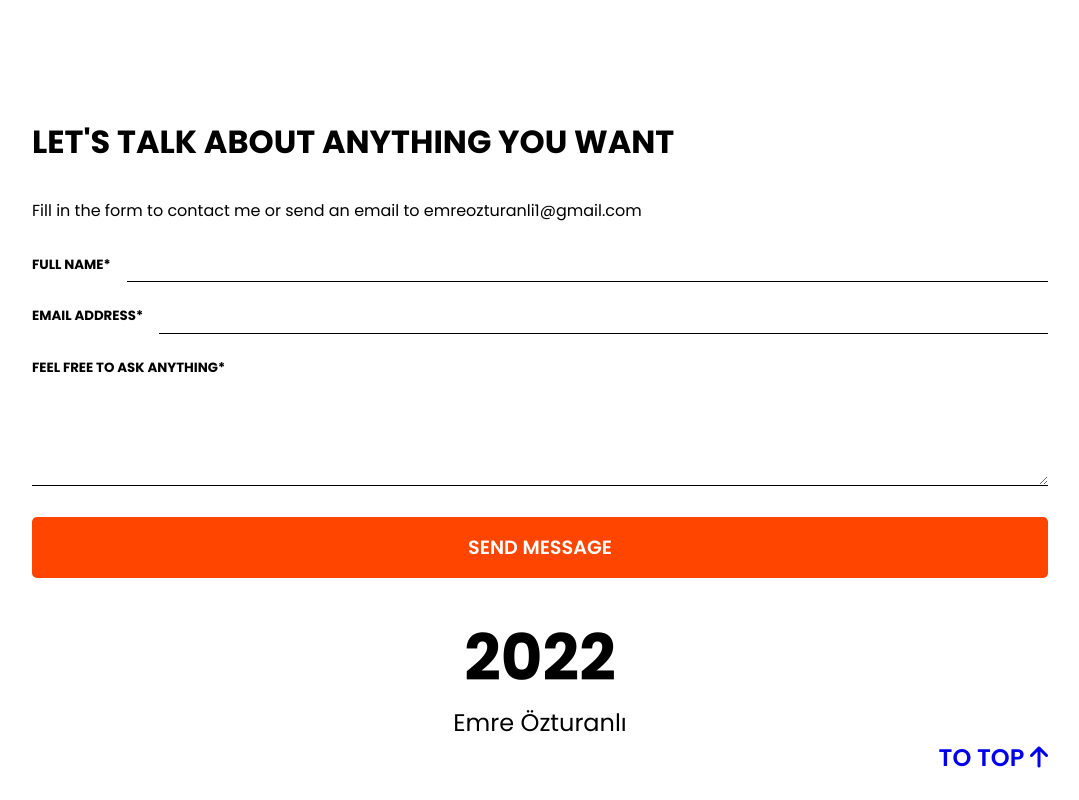
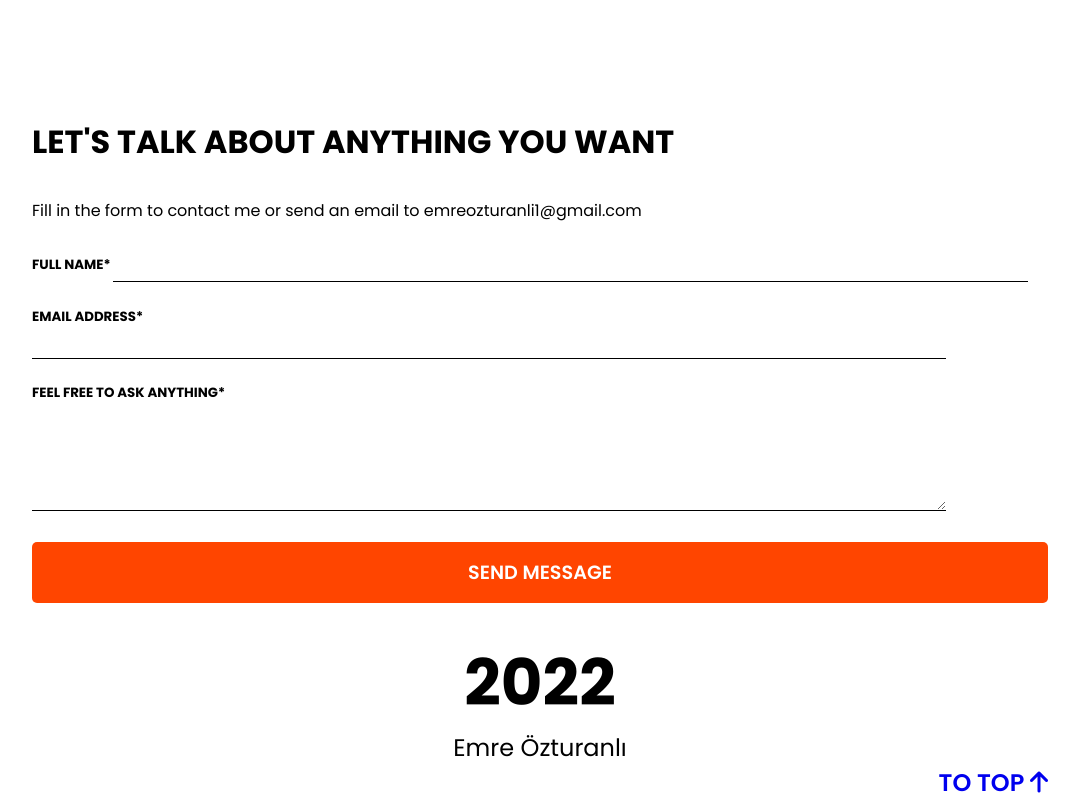
Before and after one commit to emreozturanli/Portfolio-Website-Template-2, a plain HTML site: page index.html in a window 1280 px wide. Shown: the part 4098-4898 px from the top of the page, without its empty margins (200-1279 px from the left). Drawn offline with Linux system fonts and the light colour scheme.

Commit message:
Update style.css

```diff
--- a/style.css
+++ b/style.css
@@ -60,7 +60,7 @@ nav{
     position: fixed;
     top: 80px;
     overflow: hidden;
-    background: hsl(0, 0%, 100%, .2) ;
+    background: hsla(0, 0%, 100%, .4) ;
     backdrop-filter: blur(1rem);
     width: 0;
     transition: all .5s ease-in;
@@ -127,7 +127,6 @@ main{
 
 /*ABOUT*/
 #about{
-    /* height: 100vh; */
     padding: 8% 12% 6% 12% ;
     display: flex;
     justify-content: center;
@@ -159,7 +158,6 @@ main{
 /*SKILLS*/
 
 #skills{
-    /* height: 100vh; */
     padding: 8% 12% 6% 12% ;
     display: flex;
     flex-direction: column;
@@ -249,7 +247,7 @@ main{
 /* CONTACT */
 
 #contact{
-    padding-inline: 2rem;
+    padding:0 2rem;
     display: flex;
     flex-direction: column;
     gap: 2rem;
@@ -262,12 +260,6 @@ form{
     gap: 1.5rem;
 }
 
-.form-line{
-    display: grid;
-    grid-template-columns: auto 1fr;
-    column-gap: 1rem;
-}
-
 label{
     font-weight: 700;
 }
@@ -275,10 +267,11 @@ label{
 input{
     border: none;
     border-bottom: 1px solid #000;
+    width: 90%;
 }
 
 textarea{
-    max-width: 100%;
+    width: 90%;
     overflow: auto;
     border: none;
     border-bottom: 1px solid #000;
@@ -321,8 +314,7 @@ footer p{
 
 footer a{
     float: right;
-    display: inline-block;
-    padding-bottom: 1rem;
+    margin: 0;
     padding-right: 2rem;
     text-decoration: none;
     font-size: 1.5rem;
@@ -363,7 +355,6 @@ footer a{
     .hidden-menu{
         width: 200px;
         background-color: rgb(248, 241, 227);
-        /* background: hsl(0, 100%, 0%, .8) ; */
         backdrop-filter: none;
     }
 
```
